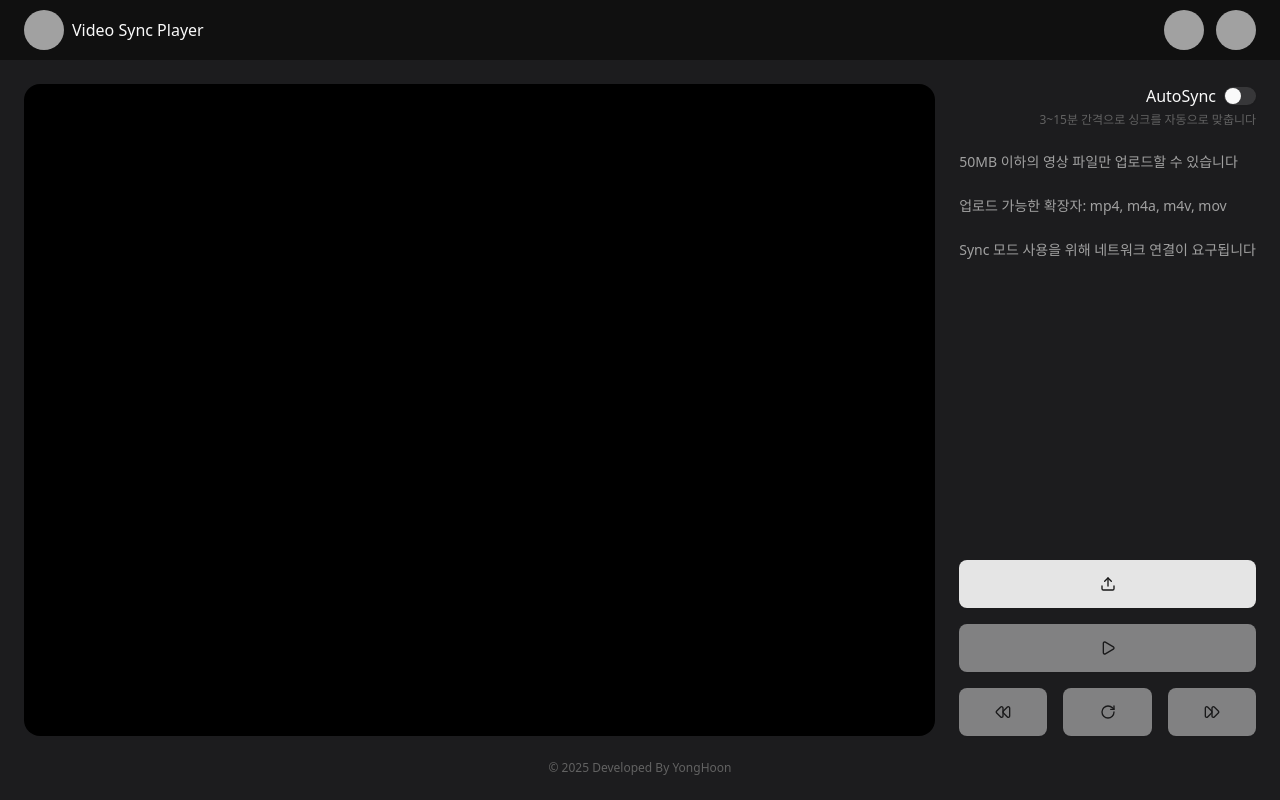
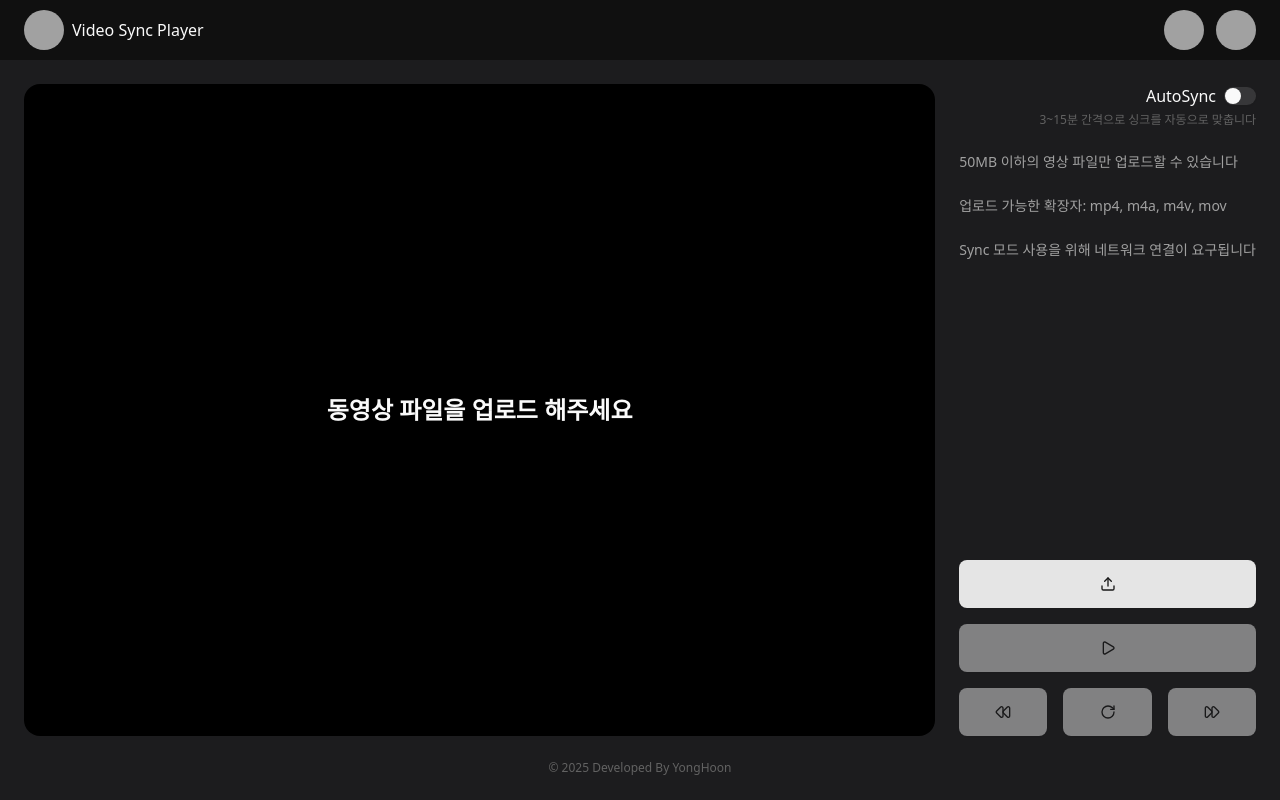
Before and after one commit to akatcn/video-sync-player, a React (Vite) app: page / in a window 1280 px wide. Built offline with nearby package versions, Linux system fonts and the light colour scheme; no server answers.

Commit message:
:lipstick: 동영상 파일 업로드 안내 문구 추가

```diff
--- a/src/App.tsx
+++ b/src/App.tsx
@@ -23,7 +23,7 @@ function App() {
     PlayStatusEnum.STOP,
   );
   const [isOffcanvasTransferred, setIsOffcanvasTransferred] = useState(false);
-  const [isVideoFrameInfoAcked, setIsVideoFrameInfoAcked] = useState(false);
+  const [isVideoFramesAcked, setIsVideoFramesAcked] = useState(false);
   const [isTimestampAcked, setIsTimestampAcked] = useState(false);
 
   const { workerRef, isWorkerReady } = useWorker({
@@ -41,7 +41,7 @@ function App() {
           setIsOffcanvasTransferred(true);
           break;
         case ResponseCodeEnum.FRAME_INFO_ACKED:
-          setIsVideoFrameInfoAcked(true);
+          setIsVideoFramesAcked(true);
           break;
         case ResponseCodeEnum.TIMESTAMP_ACKED:
           setIsTimestampAcked(true);
@@ -51,7 +51,7 @@ function App() {
           alert("캔버스 찾을 수 없음");
           break;
         case ResponseCodeEnum.NO_FRAME_INFO:
-          setIsVideoFrameInfoAcked(false);
+          setIsVideoFramesAcked(false);
           alert("프레임 정보 없음");
           break;
         case ResponseCodeEnum.NO_TIMESTAMP_INFO:
@@ -94,12 +94,13 @@ function App() {
       <main className="flex flex-col h-full">
         <GlobalNavigation />
         <div className="flex-1 px-6 pt-6 flex gap-x-6">
-          <VideoPlayer canvasRef={canvasRef} />
+          <VideoPlayer
+            canvasRef={canvasRef}
+            isVideoFramesAcked={isVideoFramesAcked}
+          />
           <VideoControlPanel
             isPlayable={
-              isOffcanvasTransferred &&
-              isVideoFrameInfoAcked &&
-              isTimestampAcked
+              isOffcanvasTransferred && isVideoFramesAcked && isTimestampAcked
             }
             currentPlayStatus={currentPlayStatus}
             onPlayClick={playVideo}
--- a/src/components/VideoPlayer.tsx
+++ b/src/components/VideoPlayer.tsx
@@ -2,11 +2,17 @@ import { Ref } from "react";
 
 type VideoPlayerProps = {
   canvasRef: Ref<HTMLCanvasElement>;
+  isVideoFramesAcked: boolean;
 };
 
-function VideoPlayer({ canvasRef }: VideoPlayerProps) {
+function VideoPlayer({ canvasRef, isVideoFramesAcked }: VideoPlayerProps) {
   return (
-    <div className="w-full flex">
+    <div className="relative flex w-full">
+      {!isVideoFramesAcked && (
+        <p className="absolute text-center font-semibold top-1/2 left-1/2 text-2xl -translate-x-1/2 -translate-y-1/2">
+          동영상 파일을 업로드 해주세요
+        </p>
+      )}
       <canvas ref={canvasRef} className="bg-black w-full h-full rounded-2xl" />
     </div>
   );
```
